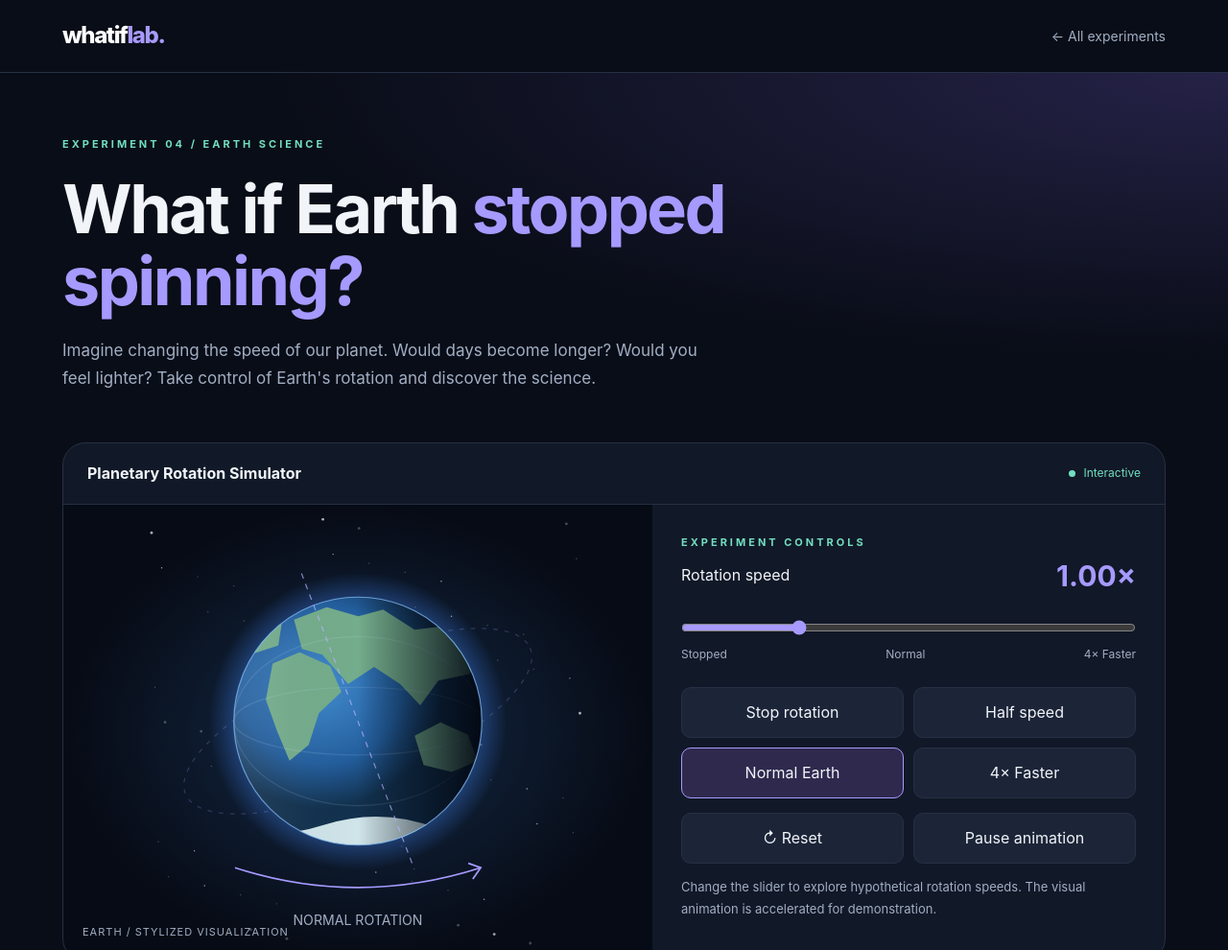
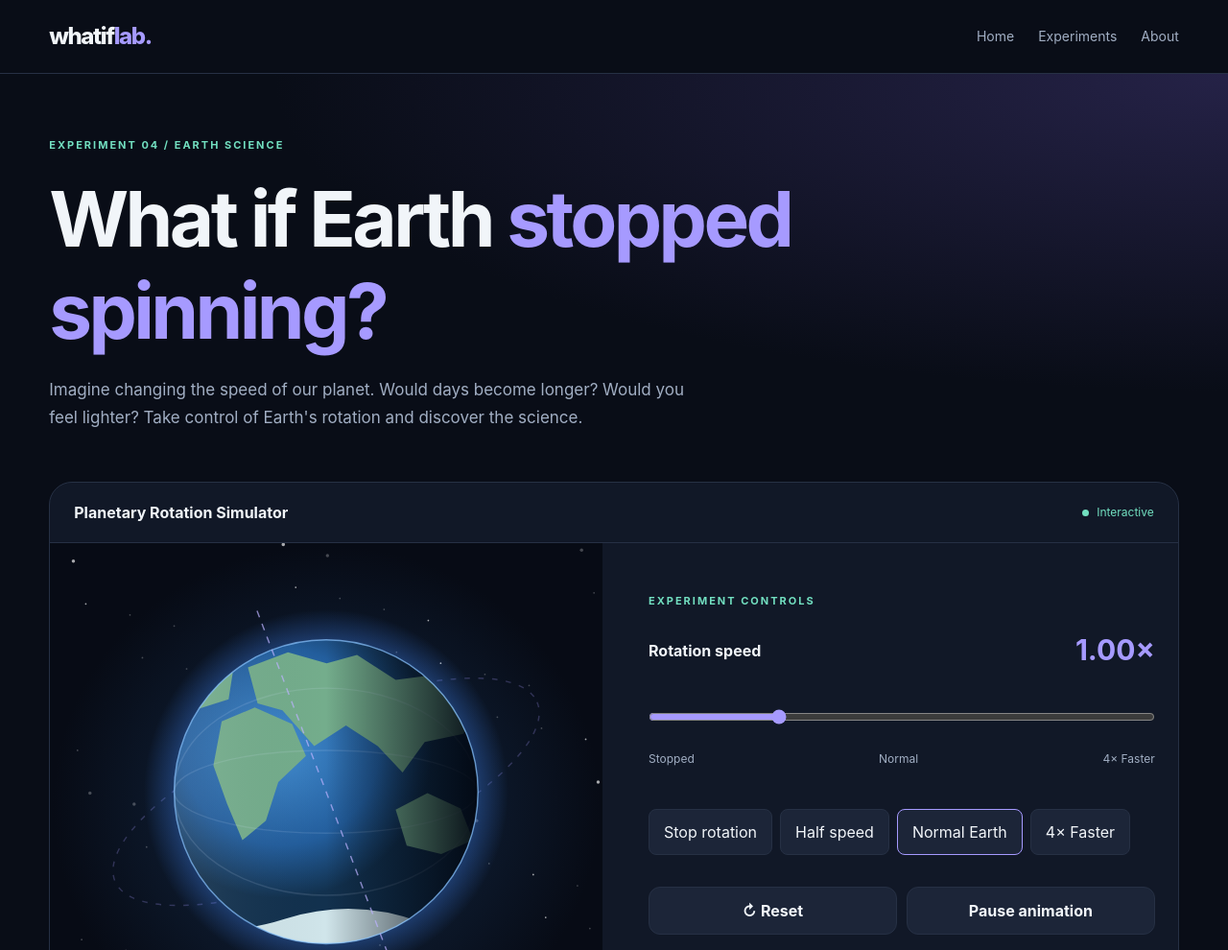
Before and after one commit to MichellaStone/what-if-lab, a plain HTML site: page earth-spin.html in a window 1280 px wide. Shown: the top 990 px of the page at 96% size. Drawn offline with Linux system fonts and the light colour scheme.

Commit message:
Connect Earth simulator to shared architecture

```diff
--- a/earth-spin.html
+++ b/earth-spin.html
@@ -8,7 +8,14 @@
 <meta name="description" content="What if Earth stopped spinning or rotated faster? Explore Earth's rotation, day length and equatorial speed through an interactive science simulation.">
 <title>What If Earth Stopped Spinning? | What If Lab</title>
 
+
+<link rel="stylesheet" href="css/style.css">
+<link rel="stylesheet" href="css/animations.css">
+<script src="js/components.js" defer></script>
+<script src="js/main.js" defer></script>
+
 <style>
+@layer legacy {
 :root {
   --bg: #090d17;
   --panel: #111827;
@@ -350,12 +357,13 @@ summary {
   html { scroll-behavior: auto; }
   * { transition: none !important; }
 }
+}
 </style>
 </head>
 
 <body>
 
-<header>
+<header data-site-header>
   <div class="container nav">
     <a href="index.html" class="logo">whatif<span>lab.</span></a>
     <a href="index.html#experiments" class="back">← All experiments</a>
@@ -617,7 +625,7 @@ summary {
 </div>
 </main>
 
-<footer class="footer">
+<footer class="footer" data-site-footer>
   <div class="container footer-row">
     <a href="index.html" class="logo">whatif<span>lab.</span></a>
     <span>Built for curious minds.</span>
```
